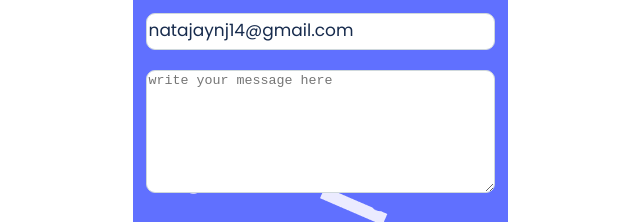
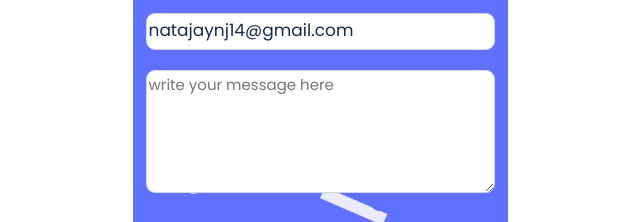
Before and after one commit to shakespear95/portfolio-project, a website: page index.html in a window 1280 px wide. Shown: the part 4827-5049 px from the top of the page, 320-960 px from the left. Drawn offline with Linux system fonts and the light colour scheme.

Commit message:
corrected the fonts textarea

```diff
--- a/css/style.css
+++ b/css/style.css
@@ -404,12 +404,19 @@ nav {
 }
 
 #textarea {
-  margin: 0 0 20px 13px;
+  margin: 0 0 1px 13px;
   width: 343px;
   height: 117px;
   border-radius: 9px;
   border: 1px solid #cfd8dc;
   background: #fff;
+  font-family: 'Poppins';
+  font-style: normal;
+  font-weight: 400;
+  font-size: 15px;
+  line-height: 24px;
+  margin: 0 0 20px 13px;
+  color: #b3bac5;
 }
 
 .programming {
@@ -569,7 +576,3 @@ button:active,
 .contactme img {
   margin: 0 12px 14px 100px;
 }
-
-#name {
-
-}
```
